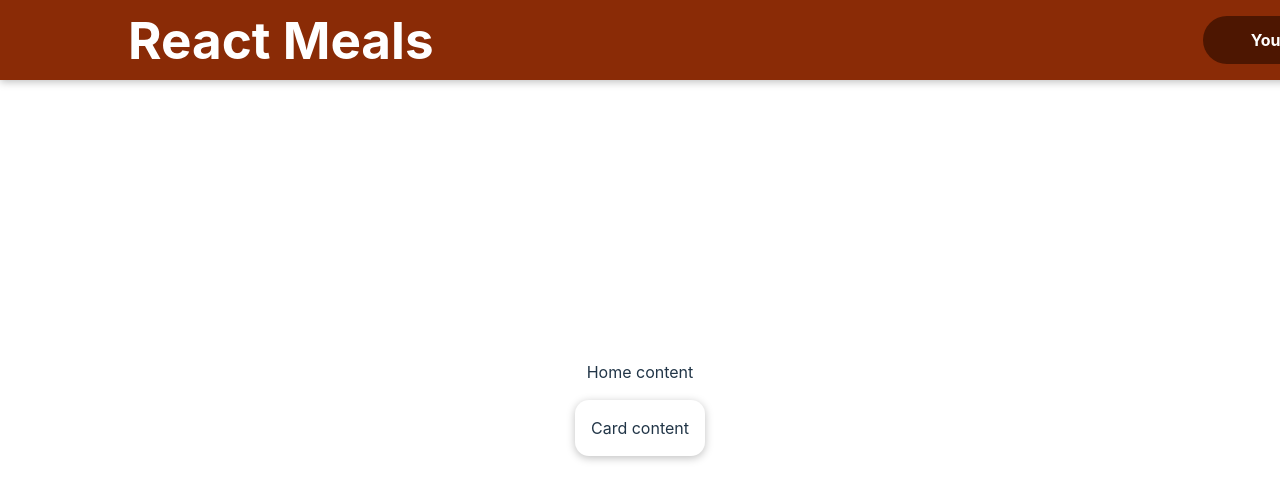
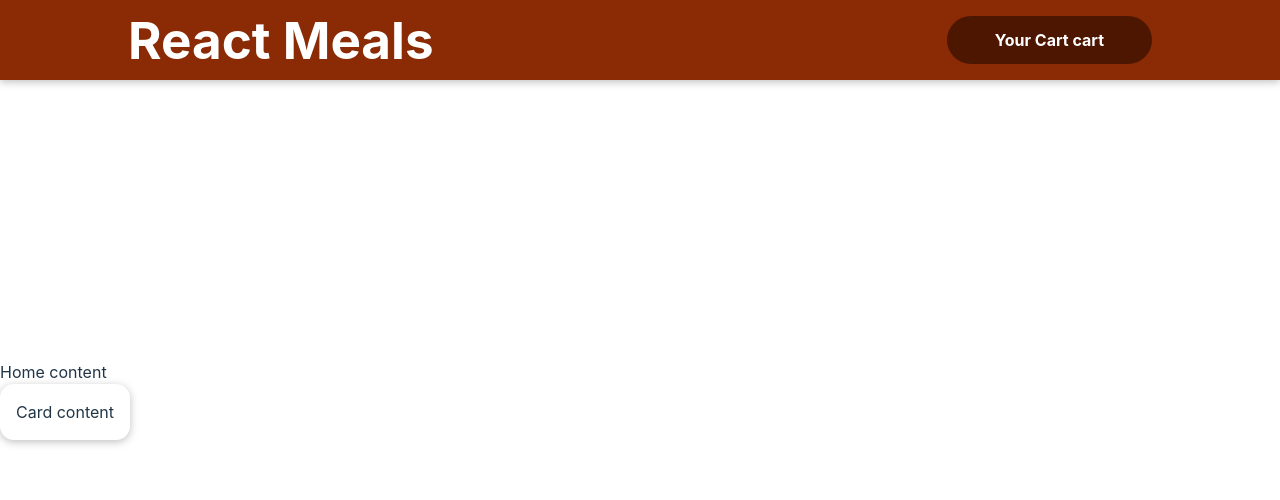
Before and after one commit to MrJouts/u-react-the-complete-guide, a React (Vite) app in the folder food-delivery-app/: page / in a window 1280 px wide. Shown: the top 500 px of the page. Built offline with nearby package versions, Linux system fonts and the light colour scheme.

Commit message:
removed extra css styles in App.css

```diff
--- a/food-delivery-app/src/App.css
+++ b/food-delivery-app/src/App.css
@@ -1,41 +1,5 @@
-#root {
-  max-width: 1280px;
-  margin: 0 auto;
-  padding: 2rem;
-  text-align: center;
+* {
+  margin: 0;
+  padding: 0;
+  box-sizing: border-box;
 }
-
-.logo {
-  height: 6em;
-  padding: 1.5em;
-  will-change: filter;
-}
-.logo:hover {
-  filter: drop-shadow(0 0 2em #646cffaa);
-}
-.logo.react:hover {
-  filter: drop-shadow(0 0 2em #61dafbaa);
-}
-
-@keyframes logo-spin {
-  from {
-    transform: rotate(0deg);
-  }
-  to {
-    transform: rotate(360deg);
-  }
-}
-
-@media (prefers-reduced-motion: no-preference) {
-  a:nth-of-type(2) .logo {
-    animation: logo-spin infinite 20s linear;
-  }
-}
-
-.card {
-  padding: 2em;
-}
-
-.read-the-docs {
-  color: #888;
-}
```
